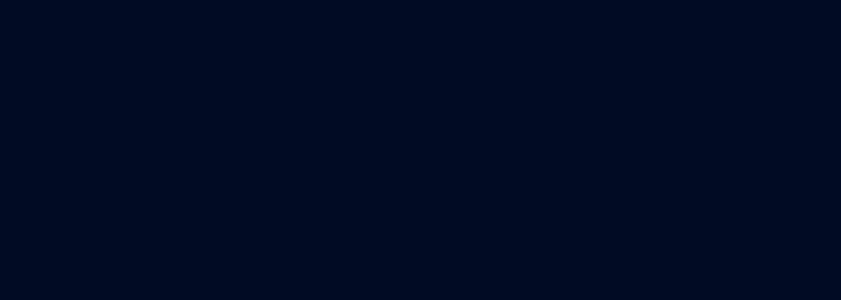
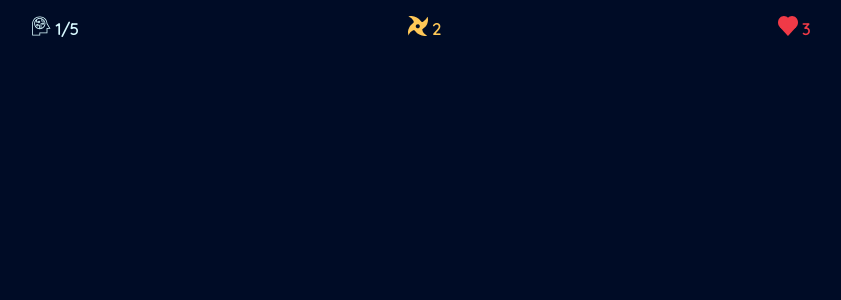
Before and after one commit to fred7896/mind, a React (Create React App) app in the folder frontend/: page /game/main/1 in a window 1280 px wide. Shown: the top 300 px of the page, without its empty margins (215-1056 px from the left). Built offline with nearby package versions, Linux system fonts and the light colour scheme.

Commit message:
Create status bar.

```diff
--- a/frontend/src/Components/Home/Home.jsx
+++ b/frontend/src/Components/Home/Home.jsx
@@ -184,7 +184,7 @@
 			)
 			.then(response => {
 				console.log(this.props.history);
-				this.props.history.push(`/game/step1/${this.state.joinedGame[0].id_game}`);
+				this.props.history.push(`/game/lobby/${this.state.joinedGame[0].id_game}`);
 			})
 			.catch(error => {
 				Swal.fire("Erreur", "Fail join game", "error");
@@ -257,7 +257,6 @@
 							>
 								<div
 									className="nameInput inputBox imperialButton my-2"
-									//onClick={this.displayGamesCreatedByUser}
 								>
 									CURRENT GAMES
 								</div>
--- /dev/null
+++ b/frontend/src/Components/SvgFactory/Life.js
@@ -0,0 +1,22 @@
+import React from "react";
+
+const Life = props => {
+	return (
+		<svg
+			xmlns="http://www.w3.org/2000/svg"
+			width="100%"
+			height="100%"
+			fill="none"
+			viewBox="0 0 20 20"
+			{...props}
+		>
+			<g fill="currentColor">
+				<path d="M18.167 11.105L9.962 2.211l-8.205 8.894L9.962 20l8.205-8.895z"></path>
+				<path d="M11.893 6.53c0 3.56-2.662 6.446-5.946 6.446C2.662 12.976 0 10.09 0 6.529 0 2.97 2.662.083 5.947.083c3.284 0 5.946 2.886 5.946 6.446z"></path>
+				<path d="M20 6.447c0 3.56-2.662 6.446-5.947 6.446-3.284 0-5.946-2.886-5.946-6.446C8.107 2.887 10.769 0 14.053 0 17.338 0 20 2.886 20 6.447z"></path>
+			</g>
+		</svg>
+	);
+};
+
+export default Life;
--- /dev/null
+++ b/frontend/src/Components/SvgFactory/Shuriken.js
@@ -0,0 +1,25 @@
+import React from "react";
+
+const Shuriken = props => {
+	return (
+		<svg
+			xmlns="http://www.w3.org/2000/svg"
+			width="100%"
+			height="100%"
+			fill="none"
+			viewBox="0 0 20 20"
+			{...props}
+		>
+			<g>
+				<path
+					fill="currentColor"
+					fillRule="evenodd"
+					d="M2.396.043C1.81.11.692.396.574.507.556.523.67.578.828.629c2.015.654 4.195 2.72 4.735 4.488.353 1.153.167 1.553-1.233 2.648-1.653 1.294-2.185 1.971-3.304 4.208-1.144 2.286-1.328 4.335-.629 6.983.067.253.13.451.142.44.01-.01.053-.121.094-.245.735-2.224 3.753-4.959 5.345-4.845.522.037.73.197 1.345 1.03 2.633 3.57 7.394 5.378 11.593 4.406.555-.129.553-.114.059-.365-2.81-1.432-4.295-3.204-4.679-5.58-.06-.37-.07-.356.713-.969 2.247-1.758 3.378-3.06 4.16-4.79.95-2.1 1.113-5.263.38-7.37-.01-.03-.131.172-.269.45-.915 1.849-2.807 3.906-4.19 4.554-1.046.49-1.659.31-2.342-.687C10.571 1.805 6.001-.377 2.396.043zm7.81 8.257c1.585.335 2.178 2.281 1.043 3.422-1.235 1.24-3.31.505-3.497-1.24C7.61 9.156 8.887 8.02 10.206 8.3z"
+					clipRule="evenodd"
+				></path>
+			</g>
+		</svg>
+	);
+};
+
+export default Shuriken;
--- a/frontend/src/Components/SvgFactory/SvgFactory.js
+++ b/frontend/src/Components/SvgFactory/SvgFactory.js
@@ -1,9 +1,13 @@
 import React from "react";
 import NotFoundSvg from "../SvgFactory/NotFoundSvg";
 import MindLogo from "../SvgFactory/MindLogo";
+import Shuriken from "../SvgFactory/Shuriken";
+import Life from "../SvgFactory/Life";
 
 const components = {
-	mind: MindLogo
+	mind: MindLogo,
+	shuriken: Shuriken,
+	life: Life
 };
 
 export default class SvgFactory extends React.Component {
--- a/frontend/src/Containers/Game.jsx
+++ b/frontend/src/Containers/Game.jsx
@@ -1,12 +1,49 @@
 import React from "react";
 import "../Components/Home/Home.scss";
 import "../global.scss";
+import "./Game.scss";
+import SvgFactory from "../Components/SvgFactory/SvgFactory";
 
-class Game extends React.Component {
+export default class Game extends React.Component {
+
+    state = {
+        life : 3,
+        shuriken : 2,
+        turn : 1
+
+    }
 	render() {
 		return (
-			<div className="container fontCyan">
-				<div>Game</div>
+			<div className="container fontCyan boldLife">
+				<div className="d-flex my-3">
+					<div
+						className="d-flex justify-content-center align-items-center"
+						style={{ width: "33.3%" }}
+					>
+						<div className="mr-1">
+							<SvgFactory iconname="mind" width="20px" height="20px" />
+						</div>
+						<div>{this.state.turn}/5</div>
+					</div>
+					<div
+						className="d-flex justify-content-center align-items-center mustard"
+						style={{ width: "33.3%" }}
+					>
+						<div className="mr-1">
+							<SvgFactory iconname="shuriken" width="20px" height="20px" />
+						</div>
+						<div>{this.state.shuriken}</div>
+					</div>
+					<div
+						className="d-flex justify-content-center align-items-center salsa"
+						style={{ width: "33.3%" }}
+					>
+						<div className="mr-1">
+							<SvgFactory iconname="life" width="20px" height="20px" />
+						</div>
+						<div>{this.state.life}</div>
+					</div>
+				</div>
 			</div>
 		);
 	}
--- /dev/null
+++ b/frontend/src/Containers/Game.scss
@@ -0,0 +1,13 @@
+@import "../variables.scss";
+
+.mustard {
+    color : $mustard;
+}
+
+.salsa {
+    color : $redSalsa;
+}
+
+.boldLife {
+    font-weight: bold;
+}
--- a/frontend/src/Containers/GamesCreated.jsx
+++ b/frontend/src/Containers/GamesCreated.jsx
@@ -19,7 +19,7 @@
 			case 0:
 				return (
 					<Link
-						to={`/game/step1/${id}`}
+						to={`/game/lobby/${id}`}
 						className="link-unstyled"
 						style={{ width: "50%" }}
 						onClick={this.joinGame.bind(this, id)}
@@ -35,7 +35,7 @@
 			case 1:
 				return (
 					<Link
-						to={`/game/step1/${id}`}
+						to={`/game/lobby/${id}`}
 						className="link-unstyled"
 						style={{ width: "50%" }}
 						onClick={this.joinGame.bind(this, id)}
--- a/frontend/src/Containers/WarmUp.jsx
+++ b/frontend/src/Containers/WarmUp.jsx
@@ -28,6 +28,7 @@
 			.put(`http://localhost:4001/api/game/status/${this.props.match.params.gameId}`, data)
 			.then(res => {
 				console.log(res);
+				this.props.history.push(`/game/main/${this.props.match.params.gameId}`);
 			});
 	};
 
```
Also changed, not shown: frontend/src/Routes.js (+6 -1 lines).
